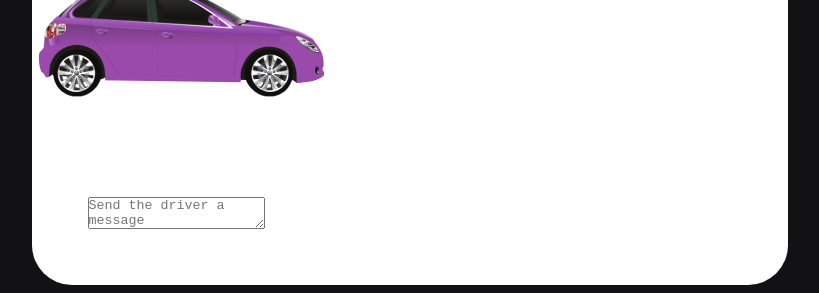
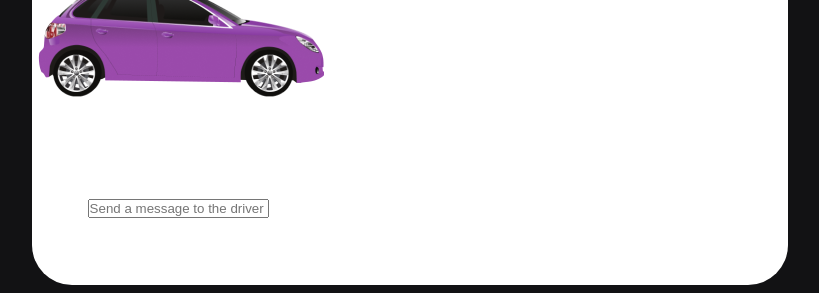
Before and after one commit to ana-le-ticia/html_css_desafio, a plain HTML site: page desafio/index.html in a window 1280 px wide. Shown: the part 507-800 px from the top of the page, without its empty margins (230-1049 px from the left). Drawn offline with Linux system fonts and the light colour scheme; some icons are missing.

Commit message:
Update index.html

```diff
--- a/desafio/index.html
+++ b/desafio/index.html
@@ -72,9 +72,9 @@
             <div class="card-footer flex">
 
                 <div class="message-box">
-                    <div class="input">
-                        <textarea placeholder="Send the driver a message"></textarea>
-                    </div>
+                    <label for="message_box">
+                        <input type="text" id="message_input" name="message-box" placeholder="Send a message to the driver">
+                    </label>
                 </div>
                 <div class="phone-icon">
                     <i class="ph ph-phone"></i>
```
